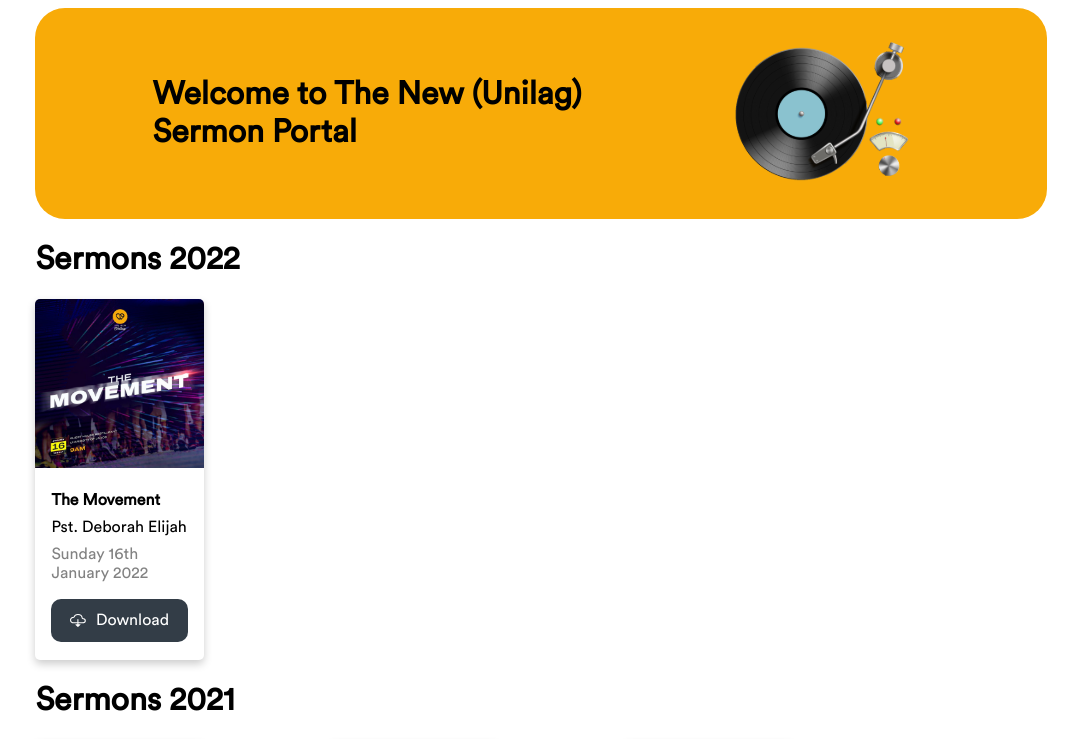
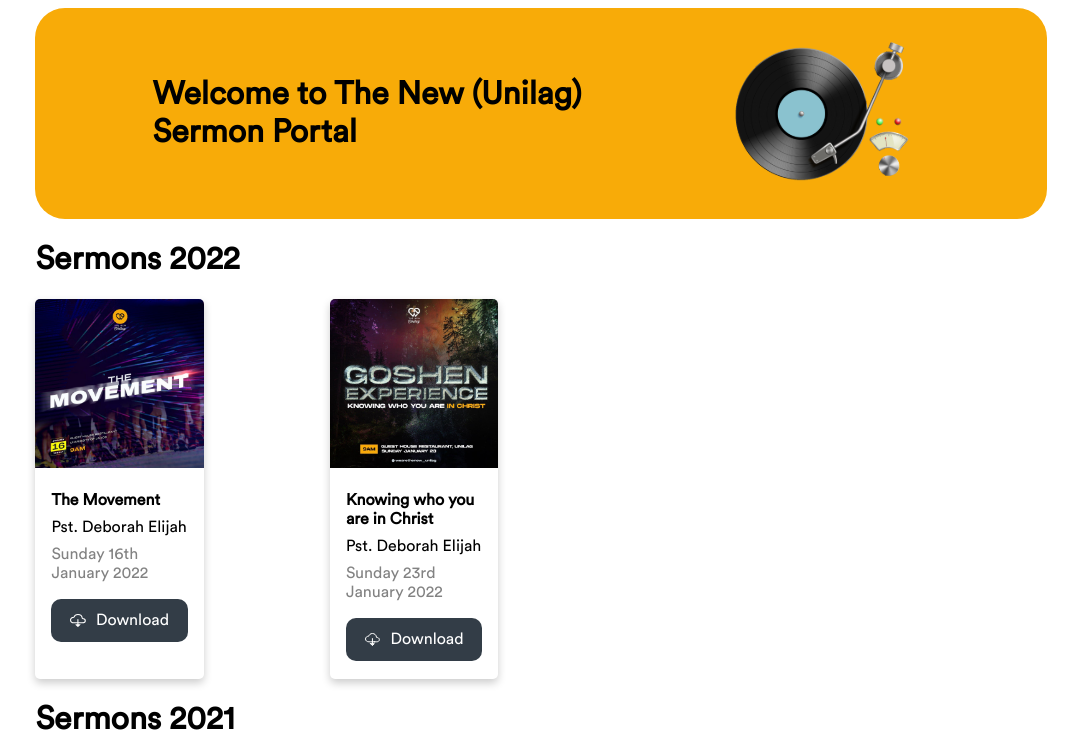
Before and after one commit to timtop/The-New-Unilag-Cassettes, a React (Create React App) app: page / in a window 1280 px wide. Shown: the top 739 px of the page, without its empty margins (99-1177 px from the left). Built offline with nearby package versions, Linux system fonts and the light colour scheme.

Commit message:
Add the latest sundat service

```diff
--- a/src/App.js
+++ b/src/App.js
@@ -11,7 +11,7 @@
 import builder5 from "./imgs/Builders-5.jpg";
 import builder6 from "./imgs/Builders-6.jpg";
 import movement1 from "./imgs/Movement-1.jpg";
-
+import goshen from "./imgs/goshen.jpg";
 class App extends React.Component {
   render() {
     const sermons = [
@@ -74,6 +74,14 @@
         name: "The Movement - 16/01/22",
         img: movement1,
       },
+      {
+        title: "Knowing who you are in Christ",
+        preacher: "Pst. Deborah Elijah",
+        date: "Sunday 23rd January 2022",
+        link: "https://res.cloudinary.com/the-new-unilag/video/upload/v1643070124/Messages/230122_Knowing_who_you_are_in_Christ_wdsvkz.mp3",
+        name: "Goshen Experiecne - 23/01/22",
+        img: goshen,
+      },
     ];
 
     return (
```
Also changed, not shown: src/imgs/goshen.jpg (added).
